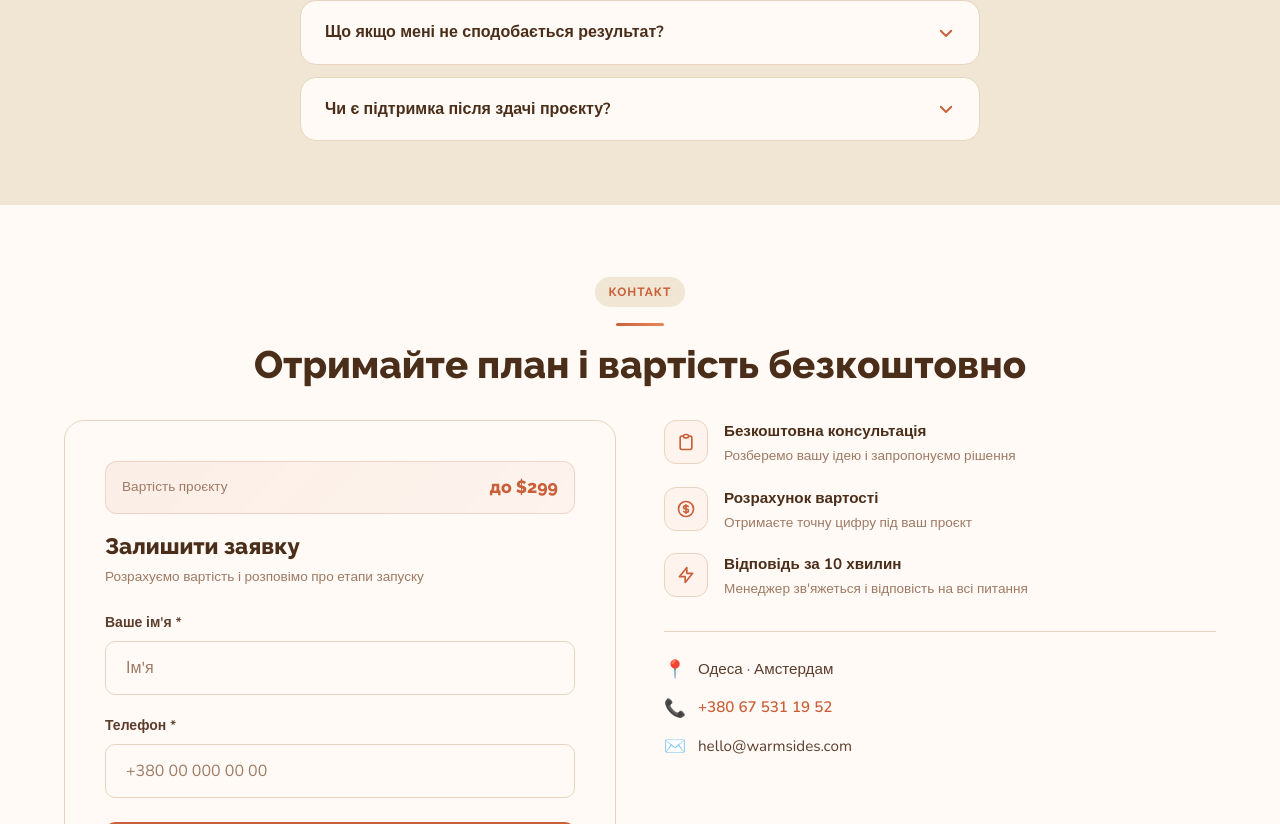
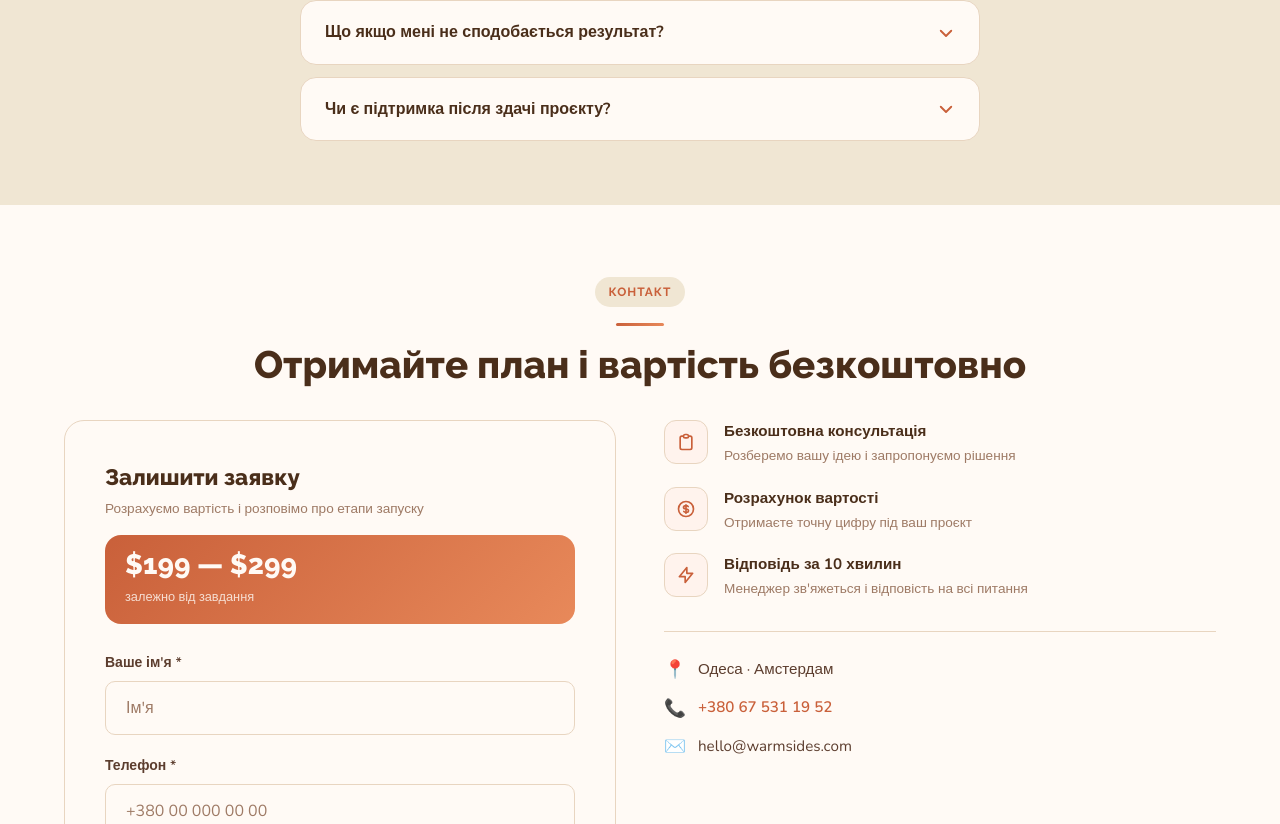
Before and after one commit to nicksolntsev2808/wamsides_landing, a React (Vite) app: page / in a window 1280 px wide. Shown: the part 3584-4408 px from the top of the page. Built offline with nearby package versions, Linux system fonts and the light colour scheme.

Commit message:
Add files via upload

```diff
--- a/src/web/pages/Home.tsx
+++ b/src/web/pages/Home.tsx
@@ -828,12 +828,16 @@ function Contact() {
                 <input type="hidden" name="bot-field" />
 
                 <div style={{ marginBottom: "0.25rem" }}>
-                  <div style={{ background: "linear-gradient(135deg, rgba(201,96,58,0.08), rgba(232,137,90,0.05))", border: "1px solid rgba(201,96,58,0.2)", borderRadius: "0.75rem", padding: "0.75rem 1rem", marginBottom: "1rem", display: "flex", alignItems: "center", justifyContent: "space-between" }}>
-                    <span style={{ fontFamily: "Nunito, sans-serif", fontSize: "0.85rem", color: "#9E7A65" }}>Вартість проєкту</span>
-                    <span style={{ fontFamily: "Raleway, sans-serif", fontWeight: 800, fontSize: "1.1rem", color: "#C9603A" }}>до $299</span>
+                  <h3 style={{ fontFamily: "Raleway, sans-serif", fontWeight: 800, fontSize: "1.4rem", color: "#4A2E1A", margin: "0 0 0.25rem" }}>Залишити заявку</h3>
+                  <p style={{ fontFamily: "Nunito, sans-serif", fontSize: "0.85rem", color: "#9E7A65", margin: "0 0 1rem" }}>Розрахуємо вартість і розповімо про етапи запуску</p>
+
+                  {/* Price badge */}
+                  <div style={{ background: "linear-gradient(135deg, #C9603A, #E8895A)", borderRadius: "1rem", padding: "1rem 1.25rem", marginBottom: "0.25rem" }}>
+                    <div style={{ display: "flex", alignItems: "baseline", gap: "0.4rem", marginBottom: "0.3rem" }}>
+                      <span style={{ fontFamily: "Raleway, sans-serif", fontWeight: 800, fontSize: "1.75rem", color: "#FFFAF5", lineHeight: 1 }}>$199 — $299</span>
+                    </div>
+                    <span style={{ fontFamily: "Nunito, sans-serif", fontSize: "0.8rem", color: "rgba(255,250,245,0.8)" }}>залежно від завдання</span>
                   </div>
-                  <h3 style={{ fontFamily: "Raleway, sans-serif", fontWeight: 800, fontSize: "1.4rem", color: "#4A2E1A", margin: "0 0 0.25rem" }}>Залишити заявку</h3>
-                  <p style={{ fontFamily: "Nunito, sans-serif", fontSize: "0.85rem", color: "#9E7A65", margin: 0 }}>Розрахуємо вартість і розповімо про етапи запуску</p>
                 </div>
 
                 <div>
```
